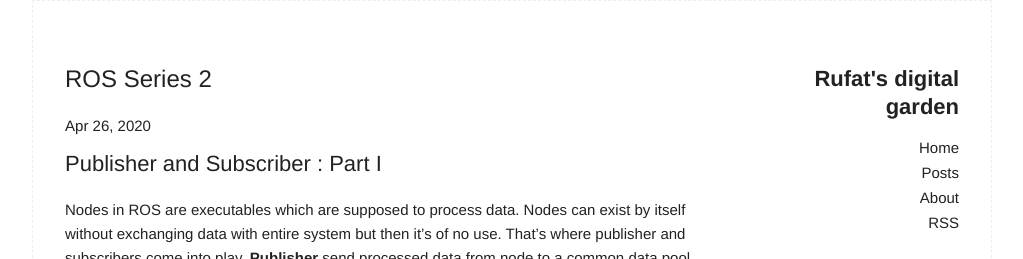
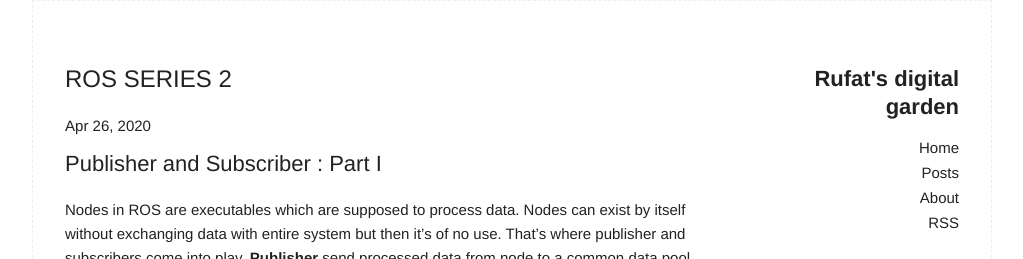
Before and after one commit to rrufat/rrufat.github.io, a Jekyll site: the page built from _posts/2020-04-26-ROS-Series-#2.md, in a window 1280 px wide and 900 px high. Shown: the top 259 px of the window, without its empty margins (128-1151 px from the left). Built offline with Jekyll 4.4.1, drawn with Linux system fonts in a browser that asks for light colours.

```diff
--- a/_posts/2020-04-26-ROS-Series-#2.md
+++ b/_posts/2020-04-26-ROS-Series-#2.md
@@ -1,6 +1,6 @@
 ---
 layout: post
-title:  ROS Series 2
+title:  ROS SERIES 2
 category: jekyll
 description: Publisher and Subscriber Part 1
 ---
```
